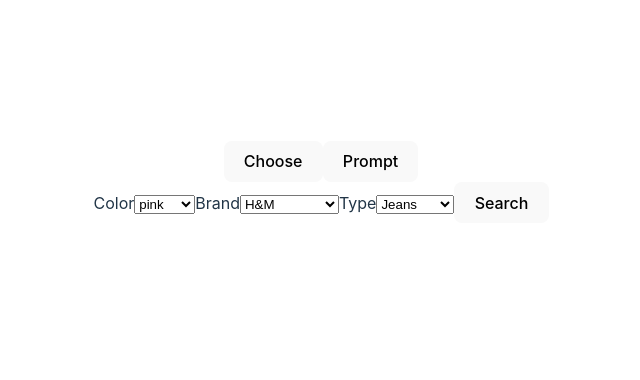
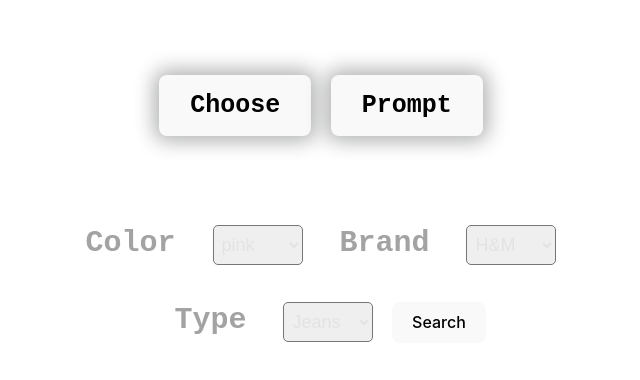
Before and after one commit to Gaurav-Verma07/fashion-recommendation-system-, a React (Vite) app: page / in a window 1280 px wide. Shown: the part 218-598 px from the top of the page, without its empty margins (319-959 px from the left). Built offline with nearby package versions, Linux system fonts and the light colour scheme.

Commit message:
style: add css

```diff
--- a/src/App.tsx
+++ b/src/App.tsx
@@ -16,8 +16,9 @@ function App() {
   return (
 
     <DataContext.Provider value={{ data, setData }}>
-      <div>
+      <div className="buttons">
         <button
+          className="chooseButton"
           type="button"
           onClick={() => {
             setSearchType("CHOICE");
@@ -26,6 +27,7 @@ function App() {
           Choose
         </button>
         <button
+          className="promptButton"
           type="button"
           onClick={() => {
             setSearchType("PROMPT");
--- a/src/ChoiceBased/ChoiceBased.tsx
+++ b/src/ChoiceBased/ChoiceBased.tsx
@@ -39,8 +39,9 @@ const ChoiceBased = () => {
 
   return (
     <section>
-      <label>Color</label>
+      <label className={classes.color}>Color</label>
       <select
+        className={classes.colorSelection}
         onChange={(e: any) => {
           setSearchData((prev: Choice) => ({ ...prev, color: e.target.value }));
         }}
@@ -51,8 +52,9 @@ const ChoiceBased = () => {
           </option>
         ))}
       </select>
-      <label>Brand</label>
+      <label className={classes.brand}>Brand</label>
       <select
+        className={classes.brandSelection}
         onChange={(e: any) => {
           setSearchData((prev: Choice) => ({ ...prev, brand: e.target.value }));
         }}
@@ -63,8 +65,9 @@ const ChoiceBased = () => {
           </option>
         ))}
       </select>
-      <label>Type</label>
+      <label className={classes.type}>Type</label>
       <select
+        className={classes.typeSelection}
         onChange={(e: any) => {
           setSearchData((prev: Choice) => ({ ...prev, type: e.target.value }));
         }}
--- a/src/ChoiceBased/choiceBased.module.css
+++ b/src/ChoiceBased/choiceBased.module.css
@@ -1,16 +1,21 @@
-.color ,.brand ,.type{
+.color,
+.brand,
+.type {
   font-size: 30px;
   font-weight: 600;
   color: rgb(163, 163, 163);
-    font-family: 'Courier New', Courier, monospace;
+  font-family: "Courier New", Courier, monospace;
   margin: 3%;
 }
 
-.colorSelection ,.brandSelection ,.typeSelection{
+.colorSelection,
+.brandSelection,
+.typeSelection {
   height: 40px;
   width: 90px;
   border-radius: 5px;
   font-size: 18px;
   padding: 4px;
   color: rgb(228, 226, 226);
+  margin: 3%;
 }
--- a/src/PromptBased/PromptBased.tsx
+++ b/src/PromptBased/PromptBased.tsx
@@ -20,7 +20,7 @@ const PromptBased = () => {
   return (
     <section>
       <div>
-        <textarea
+        <textarea className={classes.textBox}
           onChange={(e: any) => {
             setPrompt(e.target.value);
           }}
@@ -29,7 +29,7 @@ const PromptBased = () => {
           cols={30}
           rows={10}
         ></textarea>
-        <button type="button" onClick={handleSearch}>
+        <button className={classes.searchButton} type="button" onClick={handleSearch}>
           Search
         </button>
       </div>
--- a/src/PromptBased/promptBased.module.css
+++ b/src/PromptBased/promptBased.module.css
@@ -1,5 +1,5 @@
 .textBox {
-    font-family: 'Courier New', Courier, monospace;
+  font-family: "Courier New", Courier, monospace;
   height: 400px;
   width: 700px;
   border-radius: 14px;
@@ -7,3 +7,12 @@
   padding: 2%;
   box-shadow: 0 0 20px 5px #afb0b1;
 }
+
+.searchButton {
+  font-family: "Courier New", Courier, monospace;
+  margin: 2%;
+  box-shadow: 0 0 20px 5px #afb0b1;
+  font-size: 25px;
+  font-weight: 600;
+  margin: 10%;
+}
```
Lines whose indentation alone changed are shown as unchanged.
